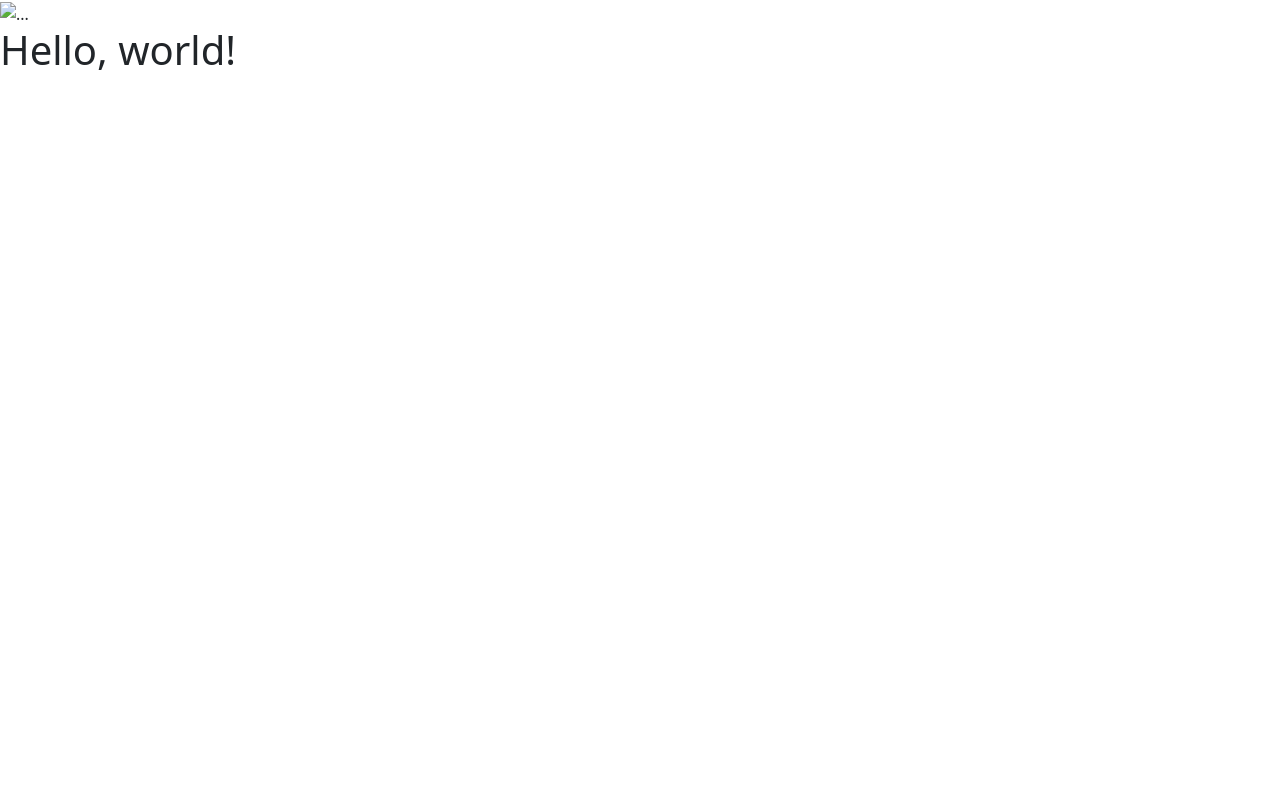
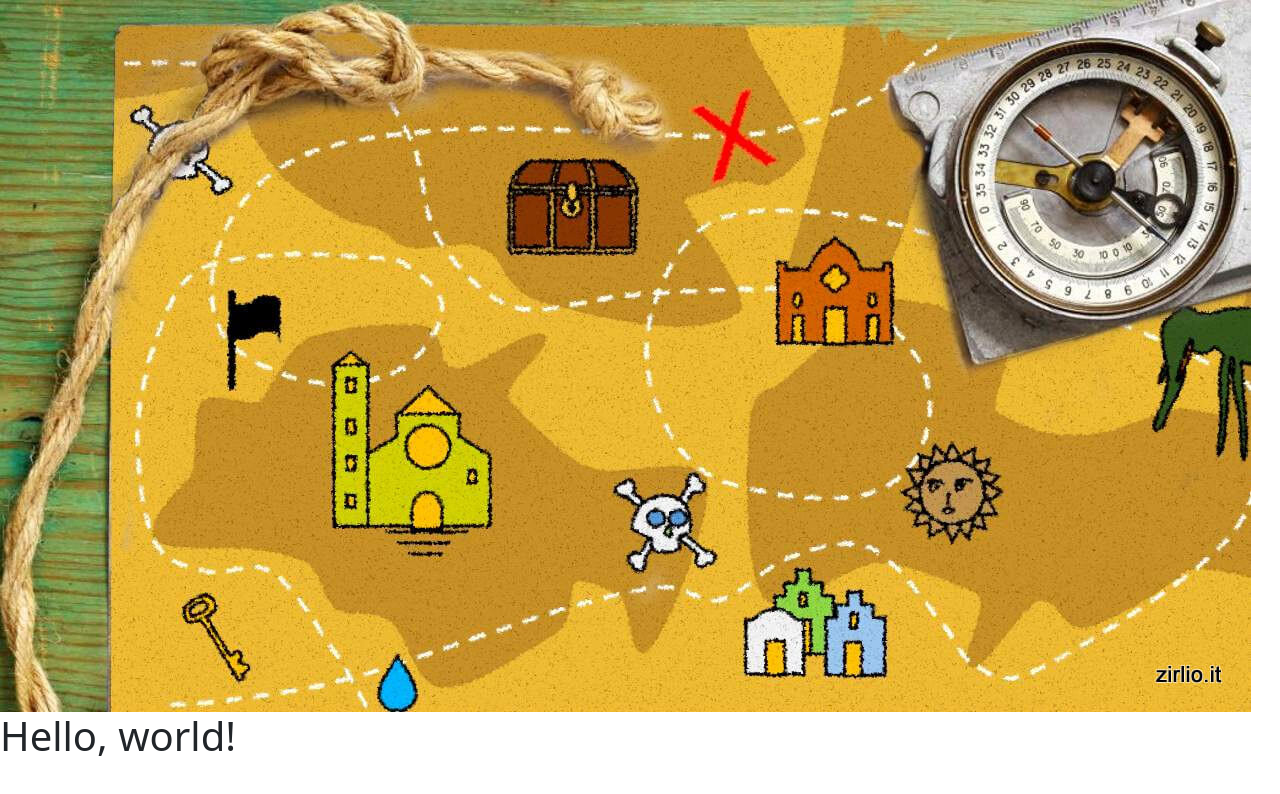
Before and after one commit to cristian-angiuli/Caccia-al-tesoro3C, a website: page Esercizio1.html in a window 1280 px wide. Drawn offline with nearby package versions, Linux system fonts and the light colour scheme.

Commit message:
Update Esercizio1.html

```diff
--- a/Esercizio1.html
+++ b/Esercizio1.html
@@ -7,7 +7,7 @@
     <link href="https://cdn.jsdelivr.net/npm/bootstrap@5.3.3/dist/css/bootstrap.min.css" rel="stylesheet" integrity="sha384-QWTKZyjpPEjISv5WaRU9OFeRpok6YctnYmDr5pNlyT2bRjXh0JMhjY6hW+ALEwIH" crossorigin="anonymous">
   </head>
   <body>
-    <img src="img/mappazirlio.jpg" class="img-fluid" alt="...">
+    <img src="IMG/Mappa-tesoro-Zirlio.jpg" class="img-fluid" alt="...">
     <h1>Hello, world!</h1>
     <script src="https://cdn.jsdelivr.net/npm/bootstrap@5.3.3/dist/js/bootstrap.bundle.min.js" integrity="sha384-YvpcrYf0tY3lHB60NNkmXc5s9fDVZLESaAA55NDzOxhy9GkcIdslK1eN7N6jIeHz" crossorigin="anonymous"></script>
   </body>
```
